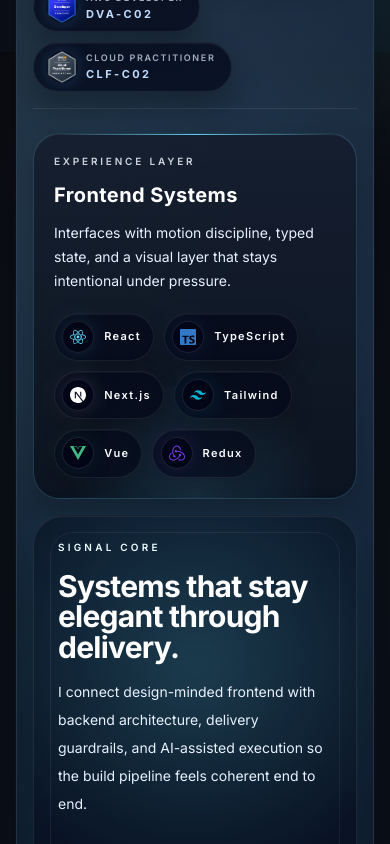
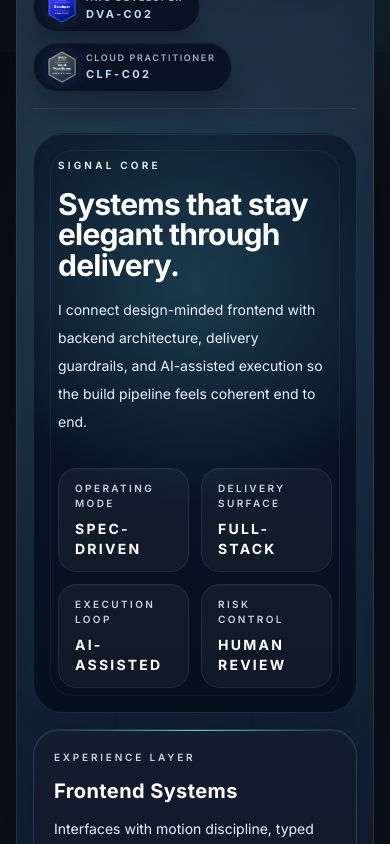
Before and after one commit to FredZ6/portfolio, a React (Vite) app: page / in a window 390 px wide. Shown: the part 2480-3324 px from the top of the page. Built offline with nearby package versions, Linux system fonts and the light colour scheme; no server answers.

Commit message:
Fix mobile ordering in skills section

```diff
--- a/src/components/Skills.jsx
+++ b/src/components/Skills.jsx
@@ -186,9 +186,9 @@ SkillChip.propTypes = {
   }).isRequired,
 }
 
-const ClusterCard = ({ cluster, index, shouldReduceMotion }) => (
+const ClusterCard = ({ cluster, index, shouldReduceMotion, className = '' }) => (
   <motion.article
-    className="signal-cluster-card relative overflow-hidden rounded-[1.65rem] p-5 sm:p-6"
+    className={`signal-cluster-card relative overflow-hidden rounded-[1.65rem] p-5 sm:p-6 ${className}`}
     style={{ '--cluster-accent': cluster.accent, borderColor: `${cluster.accent}33` }}
     initial={shouldReduceMotion ? false : { opacity: 0, y: 26 }}
     whileInView={shouldReduceMotion ? undefined : { opacity: 1, y: 0 }}
@@ -234,6 +234,7 @@ ClusterCard.propTypes = {
   }).isRequired,
   index: PropTypes.number.isRequired,
   shouldReduceMotion: PropTypes.bool.isRequired,
+  className: PropTypes.string,
 }
 
 const Skills = () => {
@@ -333,10 +334,15 @@ const Skills = () => {
             </div>
 
             <div className="relative z-10 mt-6 grid gap-4 lg:grid-cols-[1fr_minmax(260px,0.88fr)_1fr] lg:grid-rows-[1fr_1fr]">
-              <ClusterCard cluster={capabilityClusters[0]} index={0} shouldReduceMotion={shouldReduceMotion} />
+              <ClusterCard
+                cluster={capabilityClusters[0]}
+                index={0}
+                shouldReduceMotion={shouldReduceMotion}
+                className="order-2 lg:order-none"
+              />
 
               <motion.div
-                className="signal-core-panel relative overflow-hidden rounded-[1.9rem] p-6 sm:p-7 lg:row-span-2 lg:px-8 lg:py-8"
+                className="signal-core-panel relative order-1 overflow-hidden rounded-[1.9rem] p-6 sm:p-7 lg:order-none lg:row-span-2 lg:px-8 lg:py-8"
                 initial={shouldReduceMotion ? false : { opacity: 0, scale: 0.96 }}
                 whileInView={shouldReduceMotion ? undefined : { opacity: 1, scale: 1 }}
                 viewport={{ once: true, amount: 0.35 }}
@@ -374,9 +380,24 @@ const Skills = () => {
                 </div>
               </motion.div>
 
-              <ClusterCard cluster={capabilityClusters[1]} index={1} shouldReduceMotion={shouldReduceMotion} />
-              <ClusterCard cluster={capabilityClusters[2]} index={2} shouldReduceMotion={shouldReduceMotion} />
-              <ClusterCard cluster={capabilityClusters[3]} index={3} shouldReduceMotion={shouldReduceMotion} />
+              <ClusterCard
+                cluster={capabilityClusters[1]}
+                index={1}
+                shouldReduceMotion={shouldReduceMotion}
+                className="order-3 lg:order-none"
+              />
+              <ClusterCard
+                cluster={capabilityClusters[2]}
+                index={2}
+                shouldReduceMotion={shouldReduceMotion}
+                className="order-4 lg:order-none"
+              />
+              <ClusterCard
+                cluster={capabilityClusters[3]}
+                index={3}
+                shouldReduceMotion={shouldReduceMotion}
+                className="order-5 lg:order-none"
+              />
             </div>
 
             <motion.div
```
